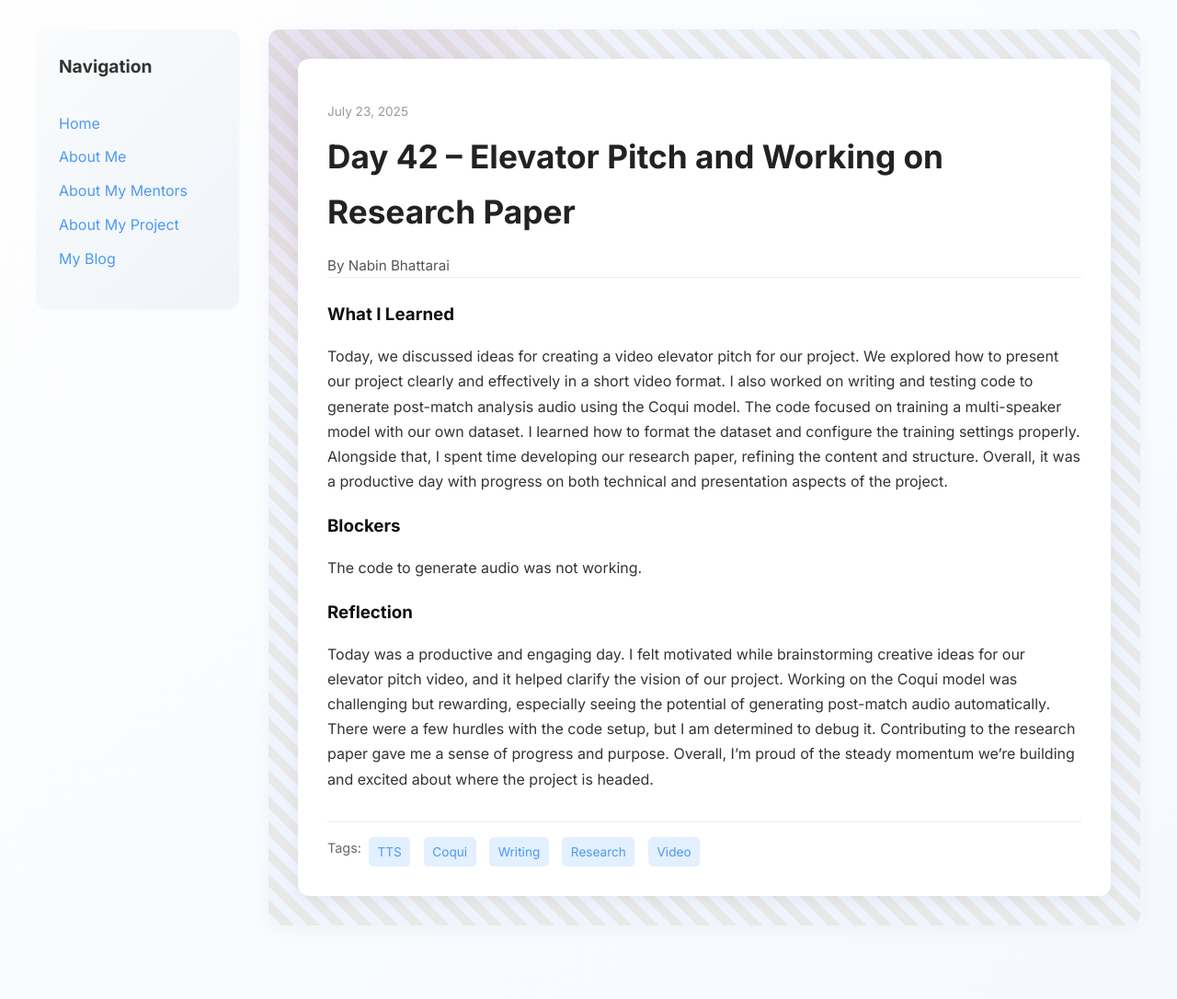
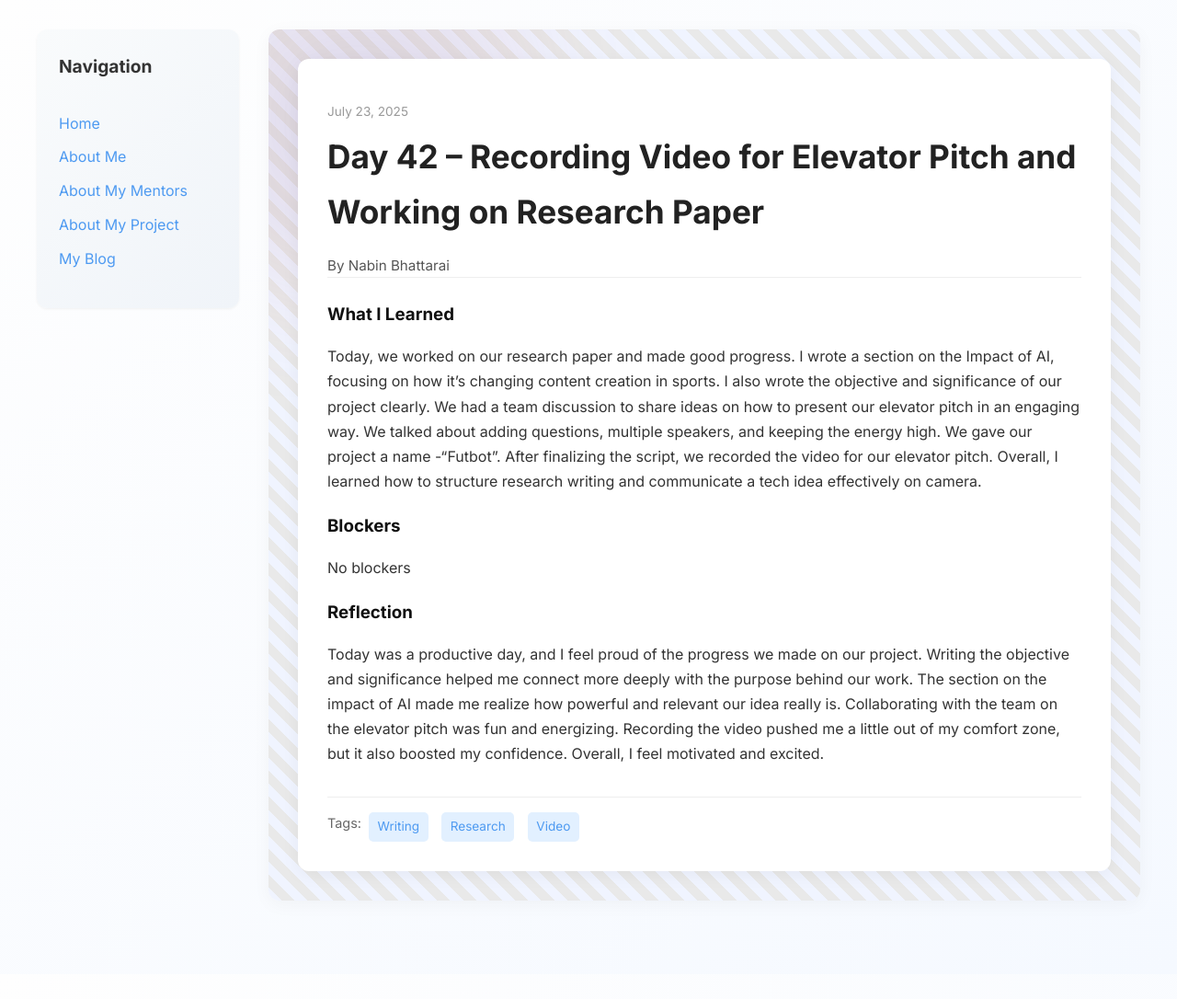
Before and after one commit to bhattarainabin2055/bhattarainabin2055.github.io, a Jekyll site: the page built from _posts/2025-07-23-day-42.md, in a window 1280 px wide. Shown: the whole page at 92% size. Built offline with Jekyll 4.4.1, drawn with Linux system fonts in a browser that asks for light colours; after the commit the page ends 1059 px from its top, so only the background shows below that.

Commit message:
Update 2025-07-23-day-42.md

```diff
--- a/_posts/2025-07-23-day-42.md
+++ b/_posts/2025-07-23-day-42.md
@@ -1,16 +1,16 @@
 ---
 layout: post
-title: "Day 42 – Elevator Pitch and Working on Research Paper "
+title: "Day 42 – Recording Video for Elevator Pitch and Working on Research Paper "
 date: 2025-07-23
 author: Nabin Bhattarai
 permalink: /day42.html
-tags: ["TTS", "Coqui", "Writing", "Research", "Video"]
+tags: ["Writing", "Research", "Video"]
 
 what_i_learned: |
- Today, we discussed ideas for creating a video elevator pitch for our project. We explored how to present our project clearly and effectively in a short video format. I also worked on writing and testing code to generate post-match analysis audio using the Coqui model. The code focused on training a multi-speaker model with our own dataset. I learned how to format the dataset and configure the training settings properly. Alongside that, I spent time developing our research paper, refining the content and structure. Overall, it was a productive day with progress on both technical and presentation aspects of the project.
+ Today, we worked on our research paper and made good progress. I wrote a section on the Impact of AI, focusing on how it’s changing content creation in sports. I also wrote the objective and significance of our project clearly. We had a team discussion to share ideas on how to present our elevator pitch in an engaging way. We talked about adding questions, multiple speakers, and keeping the energy high. We gave our project a name -"Futbot". After finalizing the script, we recorded the video for our elevator pitch. Overall, I learned how to structure research writing and communicate a tech idea effectively on camera.
 blockers: |
- The code to generate audio was not working.
+ No blockers
 
 reflection: |
- Today was a productive and engaging day. I felt motivated while brainstorming creative ideas for our elevator pitch video, and it helped clarify the vision of our project. Working on the Coqui model was challenging but rewarding, especially seeing the potential of generating post-match audio automatically. There were a few hurdles with the code setup, but I am determined to debug it. Contributing to the research paper gave me a sense of progress and purpose. Overall, I’m proud of the steady momentum we’re building and excited about where the project is headed.
+ Today was a productive day, and I feel proud of the progress we made on our project. Writing the objective and significance helped me connect more deeply with the purpose behind our work. The section on the impact of AI made me realize how powerful and relevant our idea really is. Collaborating with the team on the elevator pitch was fun and energizing. Recording the video pushed me a little out of my comfort zone, but it also boosted my confidence. Overall, I feel motivated and excited.
 ---
```
